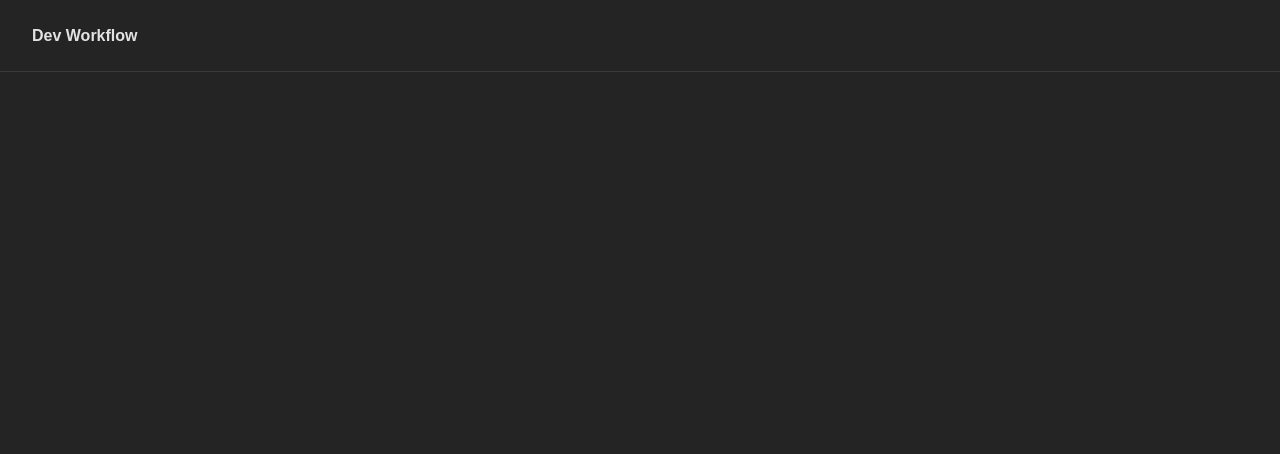
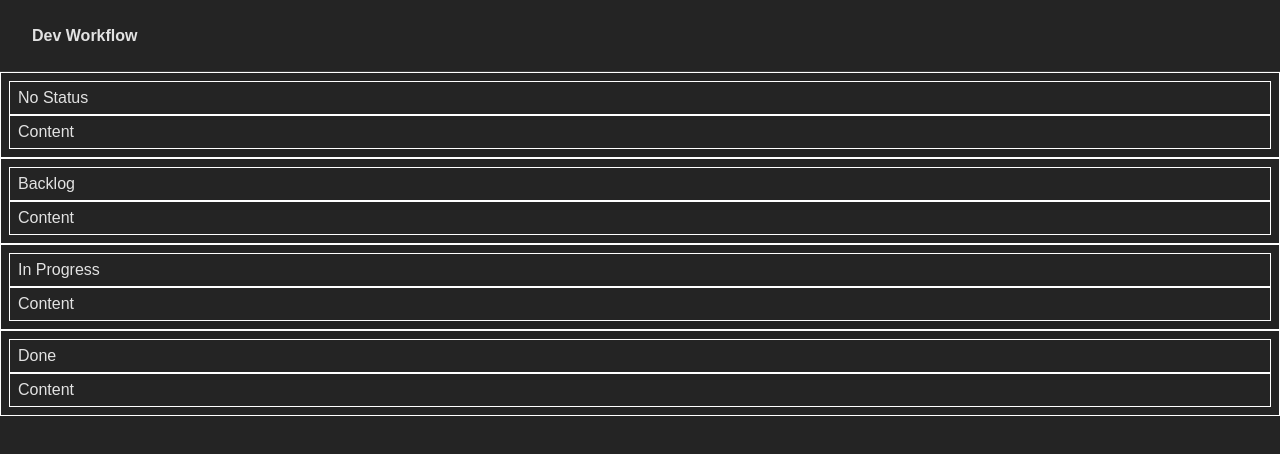
Before and after one commit to danilocdesousa/software-development-workflow, a React (Create React App) app: page / in a window 1280 px wide. Shown: the top 454 px of the page. Built offline with nearby package versions, Linux system fonts and the light colour scheme.

Commit message:
Create TaskList component

```diff
--- a/src/App.css
+++ b/src/App.css
@@ -29,25 +29,31 @@ time, mark, audio, video {
 	font: inherit;
 	vertical-align: baseline;
 }
+
 /* HTML5 display-role reset for older browsers */
 article, aside, details, figcaption, figure,
 footer, header, hgroup, menu, nav, section {
 	display: block;
 }
+
 body {
 	line-height: 1;
 }
+
 ol, ul {
 	list-style: none;
 }
+
 blockquote, q {
 	quotes: none;
 }
+
 blockquote:before, blockquote:after,
 q:before, q:after {
 	content: '';
 	content: none;
 }
+
 table {
 	border-collapse: collapse;
 	border-spacing: 0;
--- a/src/App.js
+++ b/src/App.js
@@ -1,5 +1,6 @@
 import './App.css';
 import Navbar from './components/Navbar/Navbar';
+import TaskList from './components/TaskList/TaskList';
 
 function App() {
   return (
@@ -7,6 +8,14 @@ function App() {
       <header className="">
         <Navbar />
       </header>
+      <main>
+        <div>
+          <TaskList title="No Status" />
+          <TaskList title="Backlog" />
+          <TaskList title="In Progress" />
+          <TaskList title="Done" />
+        </div>
+      </main>
     </div>
   );
 }
--- /dev/null
+++ b/src/components/TaskList/TaskList.js
@@ -0,0 +1,11 @@
+import React from "react";
+import "./tasklist.css";
+
+export default function TaskList({ title }) {
+    return (
+        <div className="task-list">
+            <div className="task-list-title">{title}</div>
+            <div className="task-list-content">Content</div>
+        </div>
+    );
+}
--- /dev/null
+++ b/src/components/TaskList/tasklist.css
@@ -0,0 +1,14 @@
+.task-list {
+    border: 1px solid #fff;
+    padding: 8px;
+}
+
+.task-list-title {
+    border: 1px solid #fff;
+    padding: 8px;
+}
+
+.task-list-content {
+    border: 1px solid #fff;
+    padding: 8px;
+}
```
